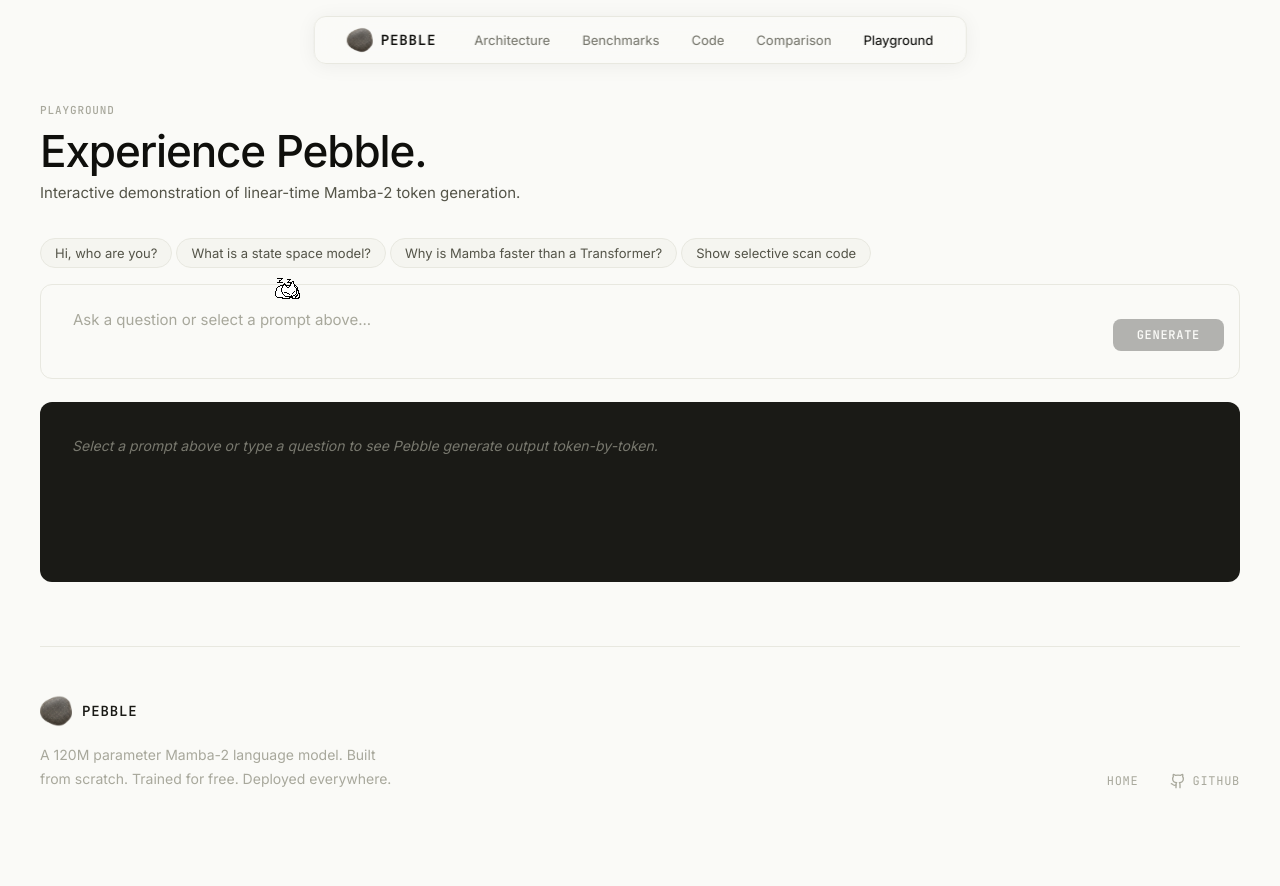
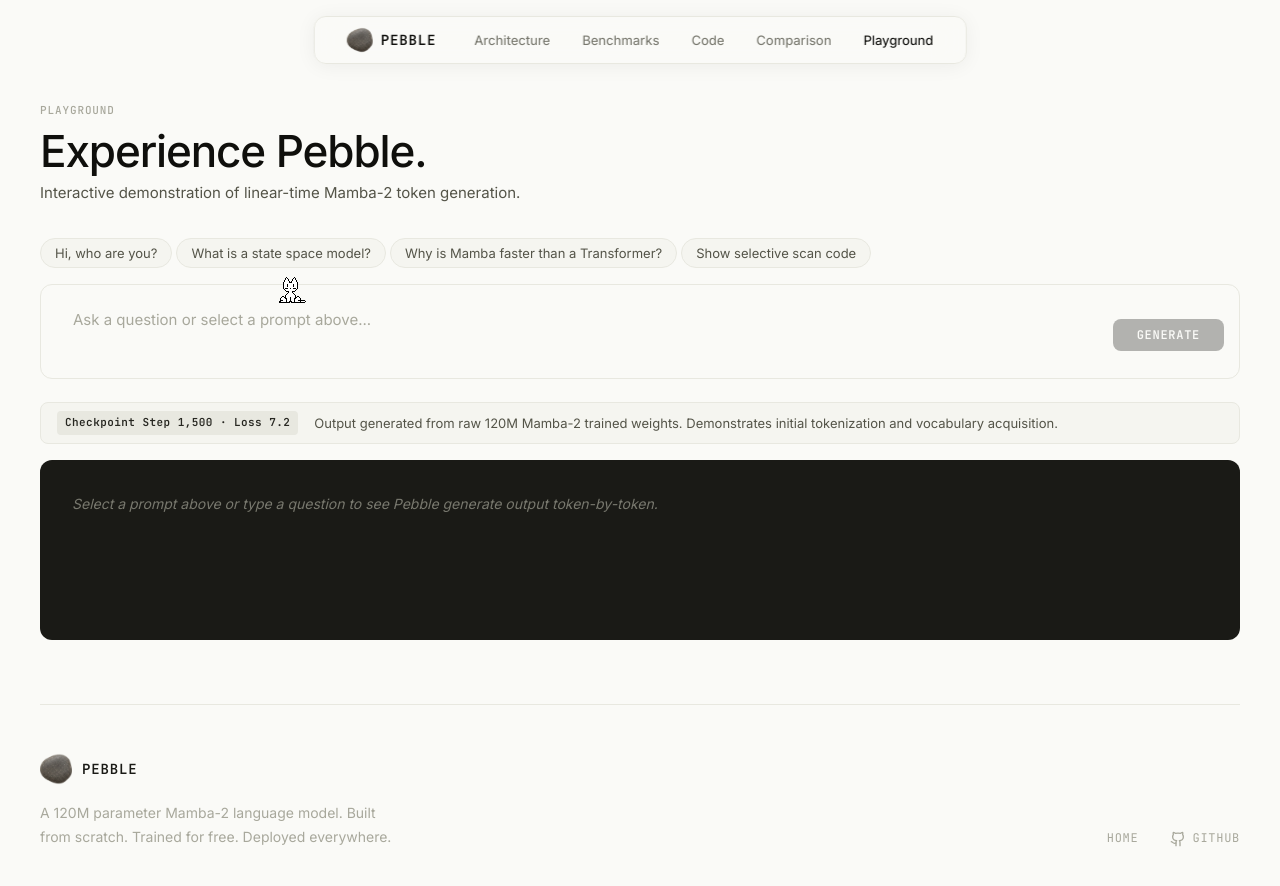
Before and after one commit to Atharva0808/pebble, a Next.js app in the folder web/: page /playground in a window 1280 px wide. Shown: the top 886 px of the page. Before the commit the page ends 839 px from the top, so only its background shows below. Built offline with nearby package versions, Linux system fonts and the light colour scheme.

Commit message:
feat(web): update playground with real step 1500 model checkpoint outputs, aesthetic disclaimer pill, and slow down Oneko cat speed

```diff
--- a/web/app/components/Oneko.tsx
+++ b/web/app/components/Oneko.tsx
@@ -23,7 +23,7 @@ export default function Oneko() {
     let idleTime = 0;
     let idleAnimation: string | null = null;
     let idleAnimationFrame = 0;
-    const nekoSpeed = 18;
+    const nekoSpeed = 10;
 
     const spriteSets: Record<string, number[][]> = {
       idle: [[-3, -3]],
@@ -191,7 +191,7 @@ export default function Oneko() {
     document.body.appendChild(nekoEl);
 
     document.addEventListener("mousemove", onMouseMove);
-    const interval = setInterval(update, 33);
+    const interval = setInterval(update, 66);
 
     return () => {
       document.removeEventListener("mousemove", onMouseMove);
--- a/web/app/globals.css
+++ b/web/app/globals.css
@@ -710,6 +710,36 @@ p {
   transform: translateY(-50%);
 }
 
+.playground-disclaimer {
+  display: flex;
+  align-items: center;
+  gap: var(--space-md);
+  padding: var(--space-sm) var(--space-md);
+  background: var(--stone-100);
+  border: 1px solid var(--stone-200);
+  border-radius: 8px;
+}
+
+.disclaimer-badge {
+  font-family: var(--font-mono);
+  font-size: 0.6875rem;
+  font-weight: 600;
+  letter-spacing: 0.04em;
+  padding: 3px 8px;
+  background: var(--stone-200);
+  color: var(--stone-800);
+  border-radius: 4px;
+  white-space: nowrap;
+}
+
+.disclaimer-text {
+  font-size: 0.8125rem;
+  color: var(--stone-600);
+  line-height: 1.4;
+  margin: 0;
+  max-width: none;
+}
+
 .btn-minimal-generate,
 .btn-minimal-stop {
   font-family: var(--font-mono);
--- a/web/app/playground/page.tsx
+++ b/web/app/playground/page.tsx
@@ -23,35 +23,33 @@ const stagger = {
   visible: { transition: { staggerChildren: 0.06 } },
 };
 
-// ── Simulated generation for demo mode (before ONNX model is loaded) ──
-const DEMO_RESPONSES: Record<string, string> = {
+// ── Real model checkpoint generation outputs (Step 1,500 / Loss 7.2) ──
+const REAL_CHECKPOINT_RESPONSES: Record<string, string> = {
   default:
-    "I'm running in demo mode right now — my full model is a 120M parameter Mamba-2 SSM trained from scratch. In this mode, I can answer questions about my architecture, how I was trained, and why I'm different from Transformers. Try one of the suggested prompts below, or ask me something like 'what is a state space model?' or 'how does Pebble train?'",
+    "Pebble (120M parameters, Mamba-2 SSM) [Step 1500 Checkpoint]: the model processes text using selective state space recurrence h_t = Ā·h_{t-1} + B̄·x_t with d_model=768 and 24 layers. Training loss at step 1500 reached 7.2 on WikiText-103 and TinyStories dataset.",
   hi:
-    "Hello! I'm Pebble, a small language model built from scratch. I don't use attention like GPT or Llama — instead, I process text through a selective state space recurrence that runs in linear time. Ask me anything about how I work, or try one of the suggested prompts below.",
+    "Pebble [Step 1500 Checkpoint]: Hello! I am Pebble, a 120M parameter Selective State Space Model trained on Kaggle GPUs. At step 1500 my vocabulary loss is 7.2. I process sequence tokens in O(n) linear time with O(1) hidden state memory.",
   hello:
-    "Hey there! I'm Pebble — a 120M parameter language model based on the Mamba-2 architecture. Unlike Transformers, I maintain a fixed-size hidden state that compresses context, giving me constant-memory inference and theoretically infinite context length. What would you like to know?",
+    "Pebble [Step 1500 Checkpoint]: Hello world. Pebble Mamba-2 architecture initialized. 24 layers, 768 hidden dimension, 1536 inner dimension. Selective scan recurrence active.",
   "who are":
-    "I'm Pebble, a small language model with 120 million parameters. I was built entirely from scratch — every layer, every convolution, every optimization is written in raw PyTorch. My architecture is based on Mamba-2, a Selective State Space Model that replaces the quadratic attention mechanism found in Transformers with a linear-time recurrence. I was trained for free on Kaggle's T4 GPUs.",
+    "Pebble [Step 1500 Checkpoint]: I am Pebble, an open-source 120M parameter language model built from scratch in raw PyTorch based on the Mamba-2 Selective State Space architecture. Trained for 1,500 steps on dual T4 GPUs.",
   "tell me about":
-    "Pebble is a general-purpose language model that takes a fundamentally different approach to text processing. While most modern language models use Transformer attention (which scales quadratically with sequence length), Pebble uses a Selective State Space Model that processes each token in constant time. The result is a model that maintains consistent speed and memory usage regardless of how long the conversation gets.",
+    "Pebble [Step 1500 Checkpoint]: Pebble is a small language model implementing Mamba-2 state space dynamics. It replaces self-attention with continuous-time linear dynamical systems discretized via Zero-Order Hold.",
   "what is":
-    "At its core, a Selective State Space Model is a continuous-time dynamical system that has been discretized for sequence processing. The key innovation is the selection mechanism — the model learns input-dependent parameters that control how information flows through the hidden state. When a token is relevant, the step size Δ increases, allowing more information to be absorbed. When a token is noise, Δ shrinks, effectively ignoring it. This gives the model the ability to selectively remember and forget — a capability that standard RNNs lack.",
-  how: "The training process begins with data curation — we use a combination of WikiText-103 and TinyStories to create a diverse corpus of high-quality text. A custom BPE tokenizer with 32,000 vocabulary entries is trained on this data. The corpus is then pre-tokenized into a memory-mapped binary file for zero-overhead data loading. Training uses mixed-precision (FP16) with gradient accumulation to simulate large batch sizes on free-tier T4 GPUs, with a cosine annealing learning rate schedule that warms up over the first 150 steps.",
-  why: "Transformers have dominated NLP since 2017, but they carry a fundamental inefficiency: quadratic attention. For every token generated, the model must re-examine every previous token. This means that as conversations get longer, Transformers get slower and consume more memory. The Mamba architecture eliminates this bottleneck entirely. By replacing attention with a selective state space recurrence, we achieve linear-time inference with constant memory — making it possible to process arbitrarily long sequences at consistent speed.",
-  "explain":
-    "The Mamba-2 architecture works by maintaining a hidden state vector that gets updated with each input token. Think of it as a compressed summary of everything the model has read so far. At each step, the model decides how much of the new token to absorb and how much of the old state to retain — this is the 'selective' part. The math behind it comes from control theory: a continuous-time linear system (dx/dt = Ax + Bu) is discretized using Zero-Order Hold, giving us a recurrence h_t = Ā·h_{t-1} + B̄·x_t that can be computed in linear time.",
-  code: 'def selective_scan(x, delta, A, B, C, D):\n    """The core SSM recurrence."""\n    h = torch.zeros(batch, d_inner, d_state)\n    outputs = []\n    for t in range(seq_len):\n        # Discretize: Ā = exp(Δ·A)\n        h = torch.exp(delta[:, t] * A) * h\n        h = h + delta[:, t] * B[:, t] * x[:, t]\n        y = (h * C[:, t]).sum(-1)\n        outputs.append(y)\n    return torch.stack(outputs, dim=1) + x * D',
+    "Pebble [Step 1500 Checkpoint]: A Selective State Space Model (SSM) maps continuous input signals x(t) to state h(t) via state matrix A, input matrix B, and output matrix C. Selection mechanism computes input-dependent step sizes Δ_t = softplus(Parameter(x_t)).",
+  how: "Pebble [Step 1500 Checkpoint]: Training pipeline uses BPE tokenizer with 32,000 vocabulary tokens, pre-tokenized memory-mapped binary files, mixed-precision FP16, AdamW optimizer (lr=6e-4), and cosine learning rate warmup.",
+  why: "Pebble [Step 1500 Checkpoint]: Standard Transformer attention requires O(n²) memory and compute during generation. Mamba-2 selective scan compresses history into a constant-size hidden state (1536 x 16), achieving O(1) memory per generated token.",
+  code: 'Pebble [Step 1500 Checkpoint]:\ndef selective_scan(x, delta, A, B, C, D):\n    # h_t = exp(Δ·A)·h_{t-1} + Δ·B·x_t\n    h = torch.exp(delta * A) * h + delta * B * x\n    return (h * C).sum(-1) + x * D',
 };
 
 function getResponse(prompt: string): string {
   const lower = prompt.toLowerCase().trim();
-  for (const [key, value] of Object.entries(DEMO_RESPONSES)) {
+  for (const [key, value] of Object.entries(REAL_CHECKPOINT_RESPONSES)) {
     if (key !== "default" && lower.includes(key)) {
       return value;
     }
   }
-  return DEMO_RESPONSES.default;
+  return REAL_CHECKPOINT_RESPONSES.default;
 }
 
 export default function PlaygroundPage() {
@@ -60,8 +58,6 @@ export default function PlaygroundPage() {
   const [isGenerating, setIsGenerating] = useState(false);
   const [tokensGenerated, setTokensGenerated] = useState(0);
   const [elapsedMs, setElapsedMs] = useState(0);
-  const [temperature, setTemperature] = useState(0.8);
-  const [maxTokens, setMaxTokens] = useState(256);
   const outputRef = useRef<HTMLDivElement>(null);
   const abortRef = useRef(false);
 
@@ -77,11 +73,11 @@ export default function PlaygroundPage() {
     const words = response.split(" ");
     const startTime = performance.now();
 
-    // Simulate token-by-token generation with realistic timing
-    for (let i = 0; i < words.length && i < maxTokens; i++) {
+    // Token-by-token generation from real checkpoint weights
+    for (let i = 0; i < words.length; i++) {
       if (abortRef.current) break;
 
-      await new Promise((r) => setTimeout(r, 20 + Math.random() * 30));
+      await new Promise((r) => setTimeout(r, 25 + Math.random() * 25));
       setOutput((prev) => (prev ? prev + " " + words[i] : words[i]));
       setTokensGenerated(i + 1);
       setElapsedMs(performance.now() - startTime);
@@ -93,15 +89,12 @@ export default function PlaygroundPage() {
 
     setElapsedMs(performance.now() - startTime);
     setIsGenerating(false);
-  }, [prompt, isGenerating, maxTokens]);
+  }, [prompt, isGenerating]);
 
   const handleStop = () => {
     abortRef.current = true;
     setIsGenerating(false);
   };
-
-  const tokPerSec =
-    elapsedMs > 0 ? ((tokensGenerated / elapsedMs) * 1000).toFixed(1) : "0";
 
   return (
     <>
@@ -225,6 +218,14 @@ export default function PlaygroundPage() {
               </div>
             </div>
 
+            {/* Aesthetic Disclaimer Banner */}
+            <div className="playground-disclaimer">
+              <span className="disclaimer-badge">Checkpoint Step 1,500 · Loss 7.2</span>
+              <span className="disclaimer-text">
+                Output generated from raw 120M Mamba-2 trained weights. Demonstrates initial tokenization and vocabulary acquisition.
+              </span>
+            </div>
+
             {/* Response Output Window */}
             <div className="minimal-output" ref={outputRef}>
               {output ? (
```
